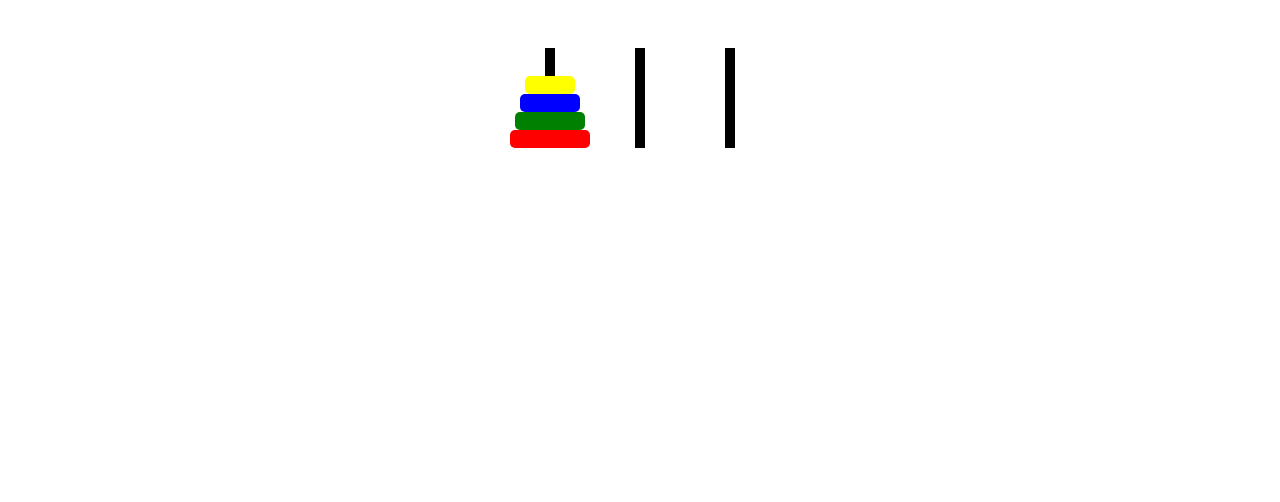
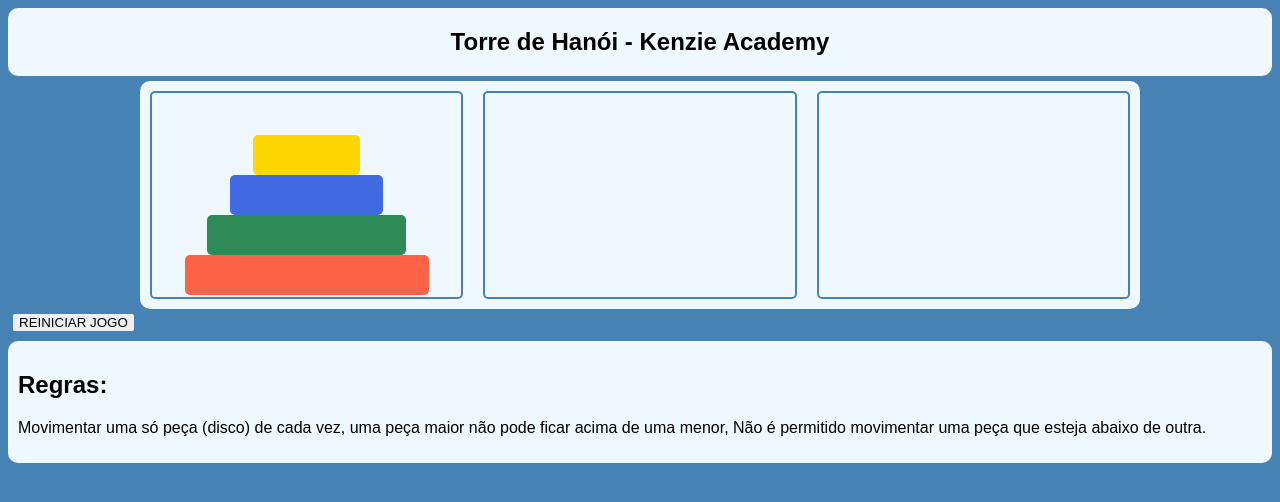
Before and after one commit to Kenzie-Academy-Brasil-Developers/entrega-torre-de-hanoi-sprint-5-MasterJayJay07, a plain HTML site: page index.html in a window 1280 px wide. Drawn offline with Linux system fonts and the light colour scheme.

Commit message:
movimentação de discos completa e botão reset adicionado

```diff
--- a/index.html
+++ b/index.html
@@ -8,7 +8,10 @@
     <title>Torre de Hanoi</title>
 </head>
 <body>
-    <section id="container_torres">
+    <section id="titulo">
+        <h1>Torre de Hanói - Kenzie Academy</h1>
+    </section>
+    <section id ="container_torres">
         <div class="torre" id="torre1">
             <div class="disco dVermelho"></div>
             <div class="disco dVerde"></div>
@@ -18,6 +21,11 @@
         <div class="torre" id="torre2"></div>
         <div class="torre" id="torre3"></div>
     </section>
+    <button id="botao_reset">REINICIAR JOGO</button>
+    <section id="regras">
+        <h2>Regras:</h2>
+        <p>Movimentar uma só peça (disco) de cada vez, uma peça maior não pode ficar acima de uma menor, Não é permitido movimentar uma peça que esteja abaixo de outra.</p>
+    </section>
     <script src="./script.js"></script>
 </body>
 </html>
--- a/script.js
+++ b/script.js
@@ -4,6 +4,7 @@ const tower1 = document.getElementById("torre1")
 const tower2 = document.getElementById("torre2")
 const tower3 = document.getElementById("torre3")
 const towers = document.getElementsByClassName("torre")
+const botaoReset = document.getElementById("botao_reset")
 let torre
 let disco = ""
 
@@ -13,6 +14,7 @@ const greenDisk = document.querySelector(".dVerde")
 const blueDisk = document.querySelector(".dAzul")
 const yellowDisk = document.querySelector(".dAmarelo")
 
+//função que retorna a largura de um elemento
 function largura(box){
     return box.offsetWidth;
 }
@@ -38,9 +40,6 @@ function ultimo(){
 
 //*******função que move os discos*****//
 
-// for (let i=0; i<towers.length; i++){
-//     towers[i].addEventListener("click", rodarJogo)
-// }
 function moverDisco(evento){
     pegarTorre(evento)
     torre.appendChild(disco)
@@ -52,11 +51,11 @@ tower1.addEventListener("click", function(){
         disco = tower1.lastElementChild
         return disco
     }
+    if (disco==null || disco==undefined){
+        disco=""
+    }
     if (disco!==""){
         tower1.appendChild(disco)
-        disco=""
-    }
-    if (disco=="null"){
         disco=""
     }
 })
@@ -65,11 +64,11 @@ tower2.addEventListener("click", function(){
         disco = tower2.lastElementChild
         return disco
     }
+    if (disco==null || disco==undefined){
+        disco=""
+    }
     if (disco!==""){
         tower2.appendChild(disco)
-        disco=""
-    }
-    if (disco=="null"){
         disco=""
     }
 })
@@ -78,56 +77,33 @@ tower3.addEventListener("click", function(){
         disco = tower3.lastElementChild
         return disco
     }
+    if (disco==null || disco==undefined){
+        disco=""
+    }
     if (disco!==""){
         tower3.appendChild(disco)
-        disco=""
-    }
-    if (disco=="null"){
         disco=""
     }
 })
 
 
 
-//botão reset
+// botão reset
 
-// botaoReset.addEventListener("click", function(){
-//     tower1.appendChild(redDisk)
-//     tower1.appendChild(greenDisk)
-//     tower1.appendChild(blueDisk)
-//     tower1.appendChild(yellowDisk)
-// })
+botaoReset.addEventListener("click", function(){
+    tower1.appendChild(redDisk)
+    tower1.appendChild(greenDisk)
+    tower1.appendChild(blueDisk)
+    tower1.appendChild(yellowDisk)
+})
 
-
-//clicar na torre
-//verificar se a torre tem discos
-//se não tiver, não fazer nada
-//se tiver, pegar o ultimo elemento dela(disco menor)
-//clicar numa torre pra adicionar esse elemento
-//elementos maiores não podem ser inseridos em cima de elementos menores
-//não pode mover elementos que estão numa posição abaixo de outro
-
-
-/* <div class="torre" id="torre1">
-            <div class="disco dVermelho"></div>
-            <div class="disco dVerde"></div>
-            <div class="disco dAzul"></div>
-            <div class="disco dAmarelo"></div>
-        </div>
-        <div class="torre" id="torre2"></div>
-        <div class="torre" id="torre3"></div>
-    </div> */
-// towerSec.createElement("div")
-// towerSec.createElement("div")
-// towerSec.createElement("div")
-//função pra avaliar se tem filhos
-
+//função que diz se o elemento tem elementos filhos
 function temFilho(retorno){
    return retorno.children.length!== 0
 }
 
-// //função que diz quantos discos tem na torre
-// function quantosDiscos(evt){
-//     console.log(evt.childElementCount)
-//     const numerosDeDiscos = evt.childElementCount
-// }
+//função que diz quantos discos tem na torre
+function quantosDiscos(evt){
+    console.log(evt.childElementCount)
+    const numerosDeDiscos = evt.childElementCount
+}
--- a/style.css
+++ b/style.css
@@ -1,18 +1,40 @@
+body{
+    background-color: steelblue;
+}
+#titulo{
+    background-color: aliceblue;
+    display: flex;
+    justify-content: center;
+    margin: 5px 0px 5px 0px;
+    border-radius: 10px;
+    font-family:Arial, Helvetica, sans-serif;
+}
+#regras{
+    background-color: aliceblue;
+    margin: 5px 0px 5px 0px;
+    border-radius: 10px;
+    font-family:Arial, Helvetica, sans-serif;
+    padding: 10px;
+}
 /* torres para inserir os discos */
 #container_torres{
     display: flex;
     flex-direction: row;
     justify-content: center;
     align-items: center;
+    background-color: aliceblue;
+    border-radius:10px
 }
 .torre {
     display: flex;
     flex-direction: column-reverse;
     align-items: center;
-    background-color: black;
-    width: 10px;
-    height: 100px;
-    margin: 40px;
+    width: 33%;
+    height: 200px;
+    margin: 10px;
+    border: 2px solid steelblue;
+    border-radius: 5px;
+    padding: 2px;
 }
 .torre::after {
     content: "  ";
@@ -23,29 +45,42 @@
 .disco {
     border-radius: 5px;
 }
-.disco:active{
-  background-color: orange;
-}
 .disco::after {
     content: "#";
 }
 .dVermelho{
-    background-color: red;
-    color: red;
-    width: 80px;
+    background-color: tomato;
+    color: tomato;
+    width: 80%;
+    height: 20%;
 }
 .dVerde{
-    background-color: green;
-    color: green;
-    width: 70px;
+    background-color: seagreen;
+    color: seagreen;
+    width: 65%;
+    height: 20%;
 }
 .dAzul{
-    background-color: blue;
-    color: blue;
-    width: 60px
+    background-color: royalblue;
+    color: royalblue;
+    width: 50%;
+    height: 20%;
 }
 .dAmarelo{
-    background-color: yellow;
-    color: yellow;
-    width: 50px;
+    background-color: gold;
+    color: gold;
+    width: 35%;
+    height: 20%;
 }
+#botao_reset{
+    margin: 5px;
+    border: none;
+    border-radius: 2px;
+}
+@media (min-width:1020px){
+    #container_torres{
+        width: 1000px;
+        margin-left: auto;
+        margin-right: auto;
+    }
+}
```
